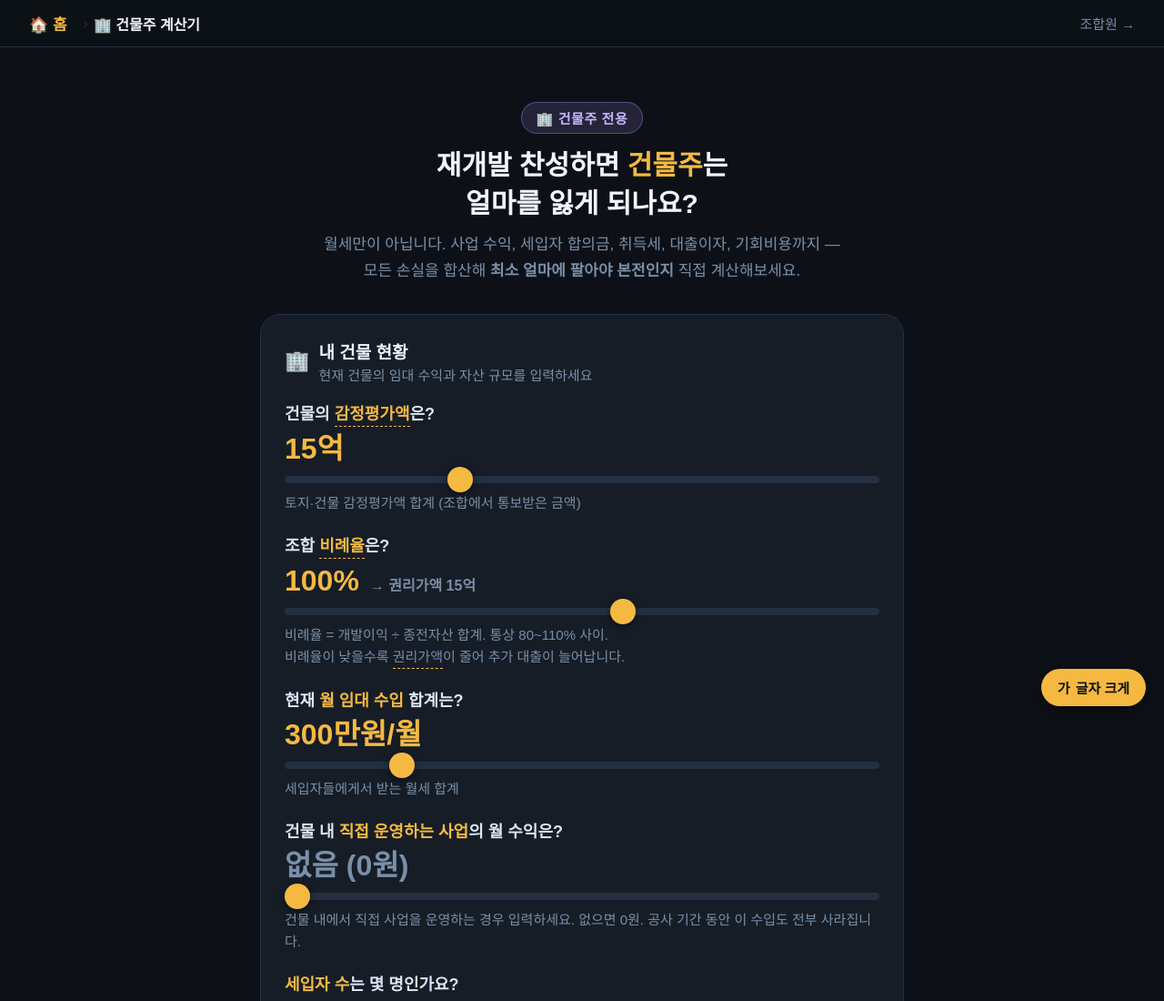
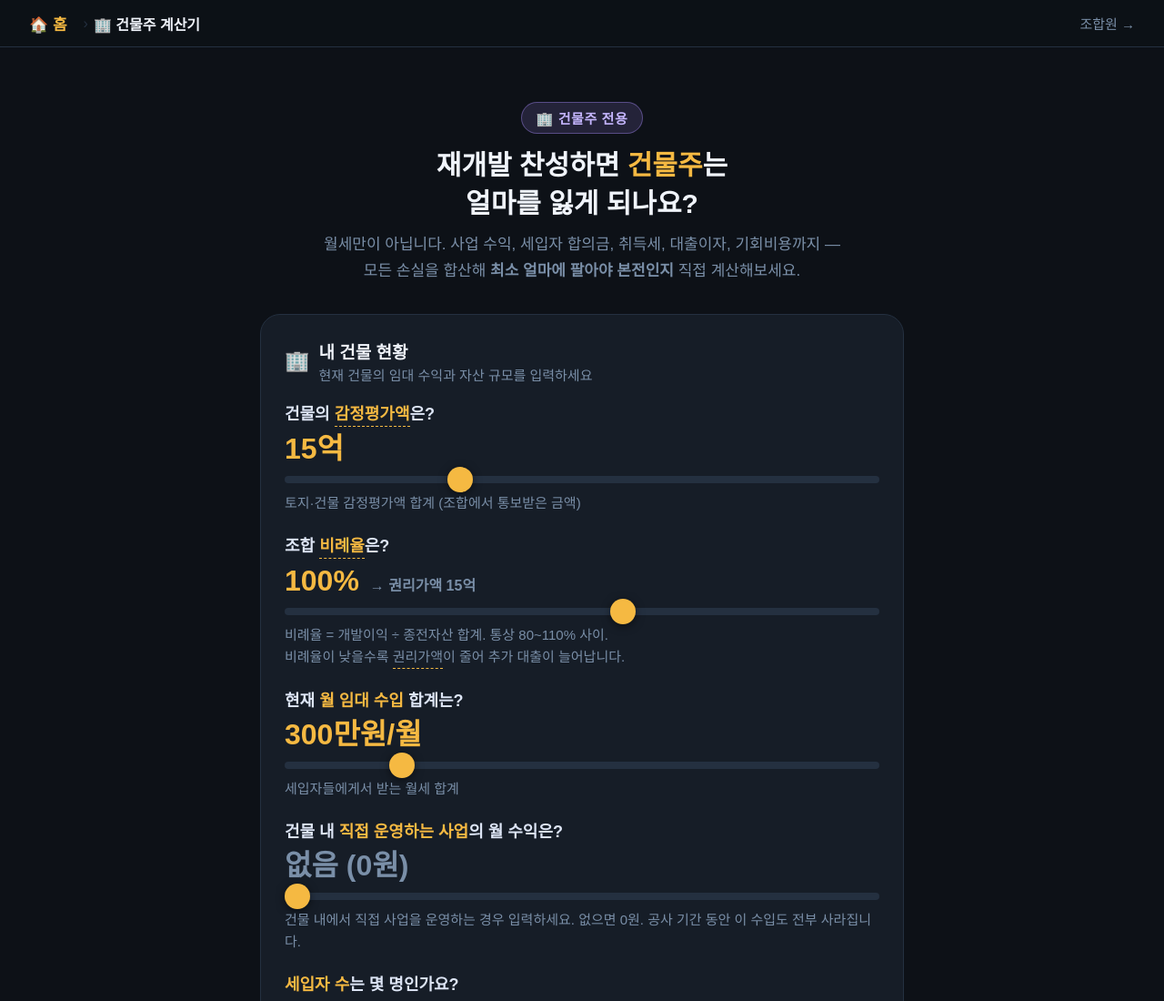
Before and after one commit to jjanggoodbay/redev, a plain HTML site: page redev_building_v2.html in a window 1280 px wide. Shown: the top 1100 px of the page at 91% size. Drawn offline with Linux system fonts and the light colour scheme.

Commit message:
Add files via upload

```diff
--- a/redev_building_v2.html
+++ b/redev_building_v2.html
@@ -17,7 +17,6 @@
   --amber:#f5b942;
   --blue:#5b9cf6;
   --purple:#a78bfa;
-  --fz:1rem; /* 글꼴 크기 배율 — JS로 조정 */
 }
 *{box-sizing:border-box;margin:0;padding:0}
 body{
@@ -25,20 +24,8 @@ body{
   color:var(--text);
   font-family:"Apple SD Gothic Neo","Malgun Gothic",Arial,sans-serif;
   min-height:100vh;
-  font-size:var(--fz);
 }
 
-/* ── 글자 크기 토글 버튼 ── */
-.font-btn{
-  position:fixed;bottom:24px;right:20px;z-index:200;
-  background:var(--amber);color:#0d1117;
-  border:none;border-radius:50px;
-  padding:10px 18px;font-size:15px;font-weight:900;
-  cursor:pointer;box-shadow:0 4px 20px rgba(0,0,0,.5);
-  display:flex;align-items:center;gap:6px;
-  transition:opacity .15s;
-}
-.font-btn:hover{opacity:.85}
 
 /* ── 용어 말풍선 ── */
 .tip{
@@ -299,10 +286,7 @@ input[type=range]::-moz-range-thumb{
   <a href="redev_simple_v2_final.html">조합원 →</a>
 </nav>
 
-<!-- 글자 크기 토글 버튼 -->
-<button class="font-btn" id="fontToggle" onclick="toggleFont()">
-  <span id="fontIcon">가</span> 글자 크게
-</button>
+
 
 <div class="wrap">
 
@@ -737,16 +721,6 @@ input[type=range]::-moz-range-thumb{
 </div><!-- /wrap -->
 
 <script>
-/* ── 글자 크기 토글 ── */
-let bigFont = false;
-function toggleFont(){
-  bigFont = !bigFont;
-  document.documentElement.style.setProperty('--fz', bigFont ? '1.2rem' : '1rem');
-  const btn = document.getElementById('fontToggle');
-  btn.innerHTML = bigFont
-    ? '<span>가</span> 글자 작게'
-    : '<span>가</span> 글자 크게';
-}
 /* ── 포맷 유틸 ── */
 function won(v){
   const s=v<0?"-":"", a=Math.abs(Math.round(v));
```
